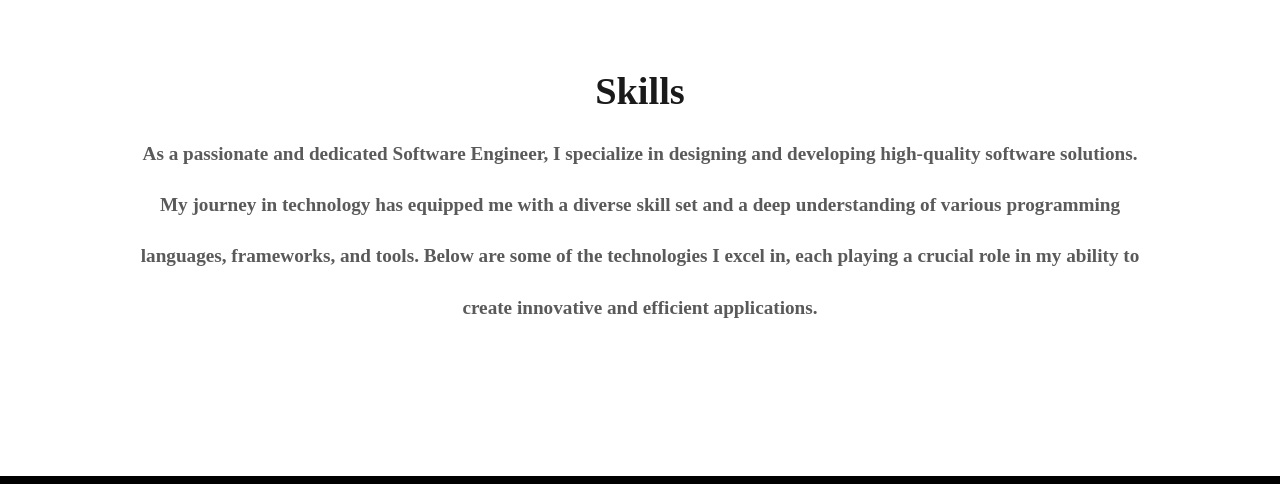
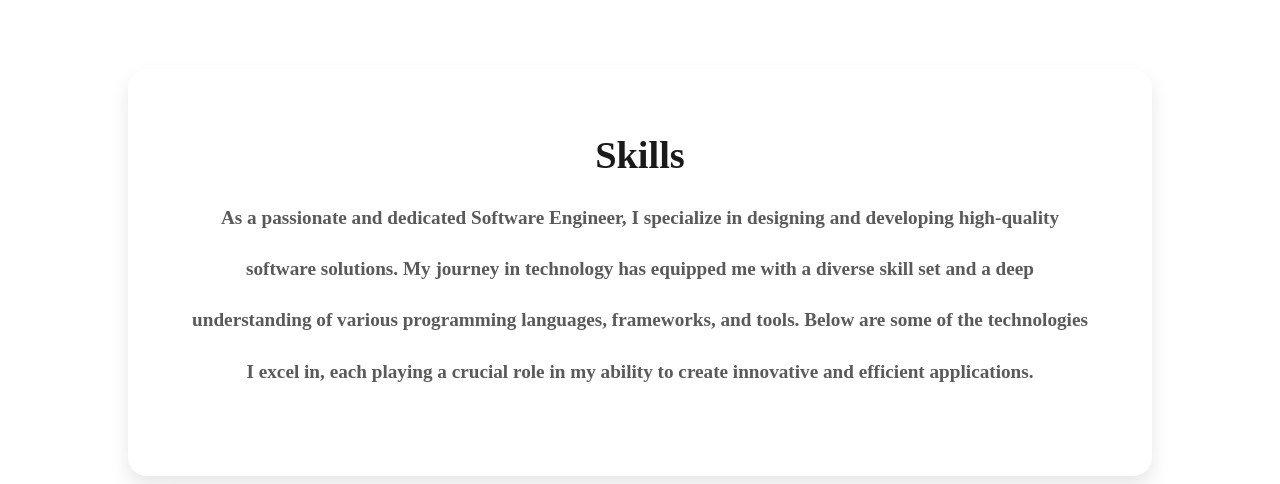
Before and after one commit to csandoval18/portfolio, a React (Vite) app: page / in a window 1280 px wide. Shown: the part 996-1480 px from the top of the page. Built offline with nearby package versions, Linux system fonts and the light colour scheme.

Commit message:
improved styles

```diff
--- a/src/styles/components/_buttons.scss
+++ b/src/styles/components/_buttons.scss
@@ -59,3 +59,17 @@
 }
 
 // card css
+.card {
+  background-color: transparent;
+  backdrop-filter: blur(15px);
+  border-radius: 1.2rem;
+  box-shadow: 0px 10px 20px 0px rgba(0, 0, 0, 0.098);
+  // filter: url(#grain-texture);
+  padding: 4rem;
+  max-width: 900px;
+  transition: background-color 0.3s ease-in;
+
+  &:hover {
+    background-color: rgba($primary, 0.4);
+  }
+}
--- a/src/styles/layout/_Home.scss
+++ b/src/styles/layout/_Home.scss
@@ -46,7 +46,6 @@
     }
 
     h1 {
-      font-family: "Samsung Sharp Sans Bold" !important;
       align-items: center;
       display: flex;
       font-size: 3.8rem;
@@ -97,6 +96,10 @@
   }
 
   .Intro {
+    align-items: center;
+    display: flex;
+    justify-content: center;
+    flex-direction: column;
     padding: 4rem 0;
     text-align: center;
   }
```
Also changed, not shown: src/styles/utils/_typography.scss (+8 -5 lines).
